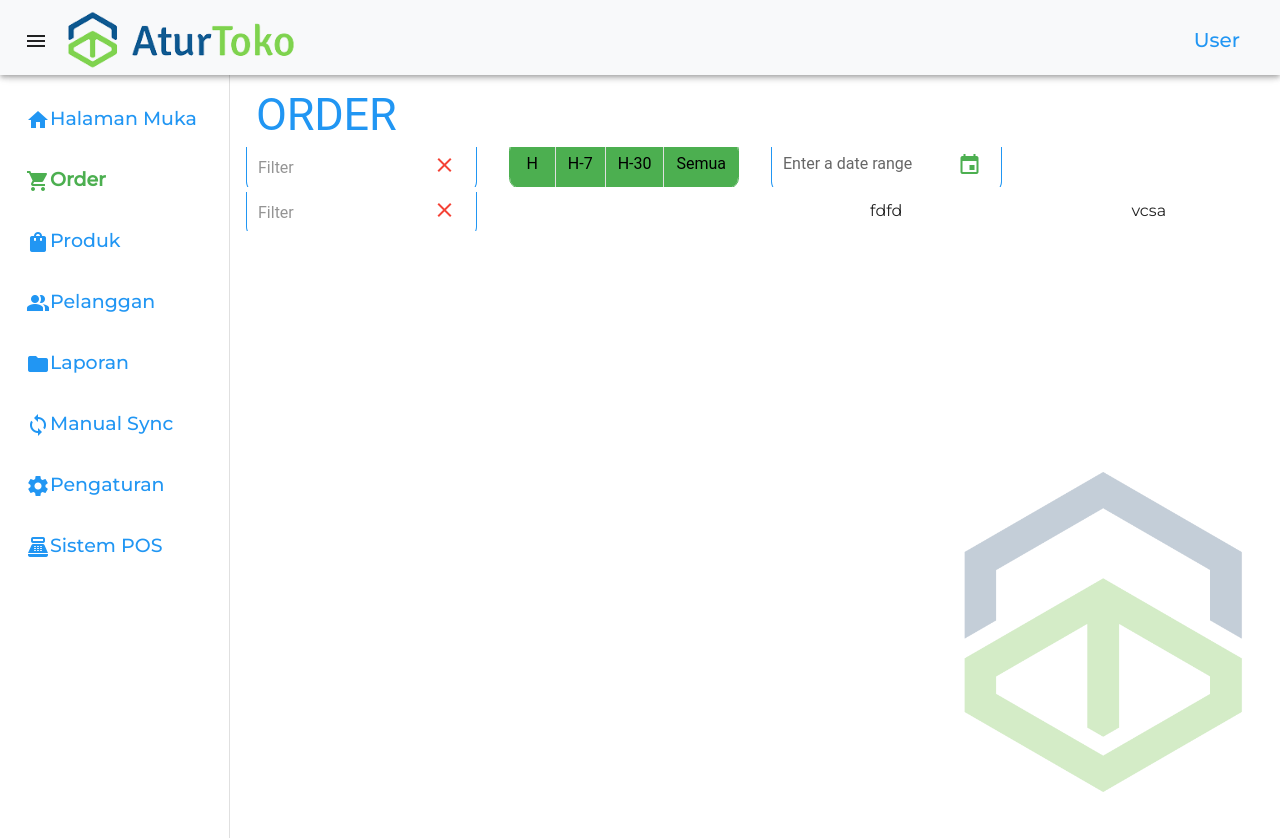
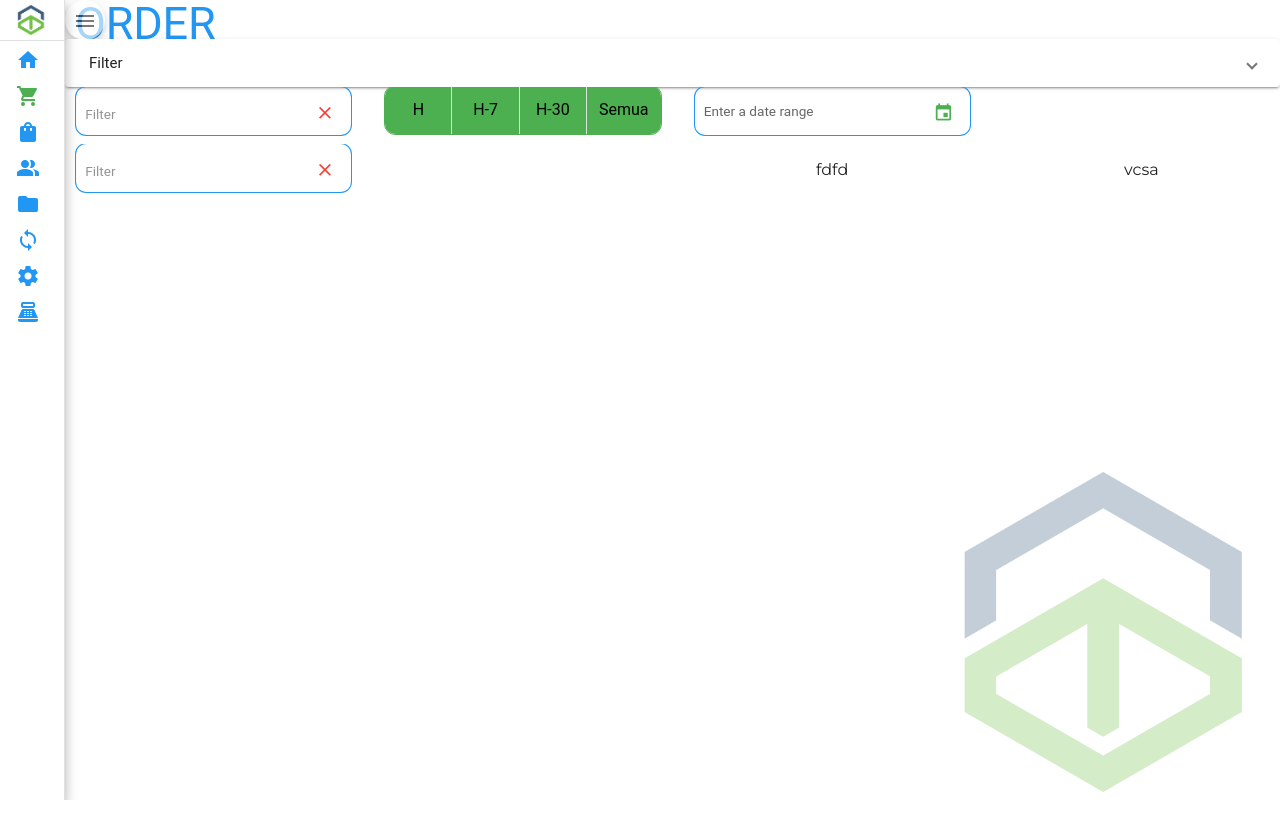
Before and after one commit to riidhopangestu/test, an Angular app: page /order in a window 1280 px wide. Shown: the top 838 px of the page. After the commit the page ends 800 px from the top, so only its background shows below. Built offline with nearby package versions, Linux system fonts and the light colour scheme.

Commit message:
update 8 sept

```diff
--- a/src/app/app.component.html
+++ b/src/app/app.component.html
@@ -1,4 +1,4 @@
-<mat-toolbar class="mat-elevation-z4">
+<!-- <mat-toolbar class="mat-elevation-z4">
   <mat-toolbar-row>
     <button mat-icon-button><mat-icon (click)="sidenav.toggle();">menu</mat-icon></button>
     <img src="assets/img/aturtokologo.png" alt="AturToko" class="imglogo" >
@@ -9,26 +9,29 @@
         <button mat-menu-item (click)="openDialog()"><mat-icon color="primary">logout</mat-icon>Logout</button>
       </mat-menu>
   </mat-toolbar-row>
-</mat-toolbar>
+</mat-toolbar> -->
 
-<mat-sidenav-container>
-  <mat-sidenav #sidenav mode="side" [(opened)]="opened">
+<mat-sidenav-container autosize>
+  <mat-sidenav #sidenav mode="side" [(opened)]="opened" class="mat-elevation-z8">
     <!-- <img style="width: 200px; " src="assets/img/aturtokologo.png" alt="AturToko"> -->
       <!-- <img style="width: 200px; " src="assets/img/aturtokologo.png" alt="AturToko"> -->
+      <img *ngIf="showText" src="assets/img/aturtokologo.png" alt="AturToko" class="imglogo" >
+      <img *ngIf="!showText" src="assets/img/logobawah.png" alt="AturToko" class="imgminilogo" >
+      <mat-divider></mat-divider>
 
-      <div><button mat-button routerLink="dashboard" routerLinkActive="active"><mat-icon>home</mat-icon>Halaman Muka</button></div>
-      <div><button mat-button routerLink="order" routerLinkActive="active"><mat-icon>shopping_cart</mat-icon>Order</button></div>
-      <div><button mat-button routerLink="product" routerLinkActive="active"><mat-icon>shopping_bag</mat-icon>Produk</button></div>
-      <div><button mat-button routerLink="customer" routerLinkActive="active"><mat-icon>people_alt</mat-icon>Pelanggan</button></div>
-      <div><button mat-button routerLink="document" routerLinkActive="active"><mat-icon>folder</mat-icon>Laporan</button></div>
-      <div><button mat-button routerLink="manualsync" routerLinkActive="active"><mat-icon>sync</mat-icon>Manual Sync</button></div>
-      <div><button mat-button [matMenuTriggerFor]="pengaturan" routerLinkActive="active"><mat-icon>settings</mat-icon>Pengaturan</button></div>
+      <div><button mat-button routerLink="dashboard" routerLinkActive="active"><mat-icon>home</mat-icon><span *ngIf="showText">Halaman Muka</span></button></div>
+      <div><button mat-button routerLink="order" routerLinkActive="active"><mat-icon>shopping_cart</mat-icon><span *ngIf="showText">Order</span></button></div>
+      <div><button mat-button routerLink="product" routerLinkActive="active"><mat-icon>shopping_bag</mat-icon><span *ngIf="showText">Produk</span></button></div>
+      <div><button mat-button routerLink="customer" routerLinkActive="active"><mat-icon>people_alt</mat-icon><span *ngIf="showText">Pelanggan</span></button></div>
+      <div><button mat-button routerLink="document" routerLinkActive="active"><mat-icon>folder</mat-icon><span *ngIf="showText">Laporan</span></button></div>
+      <div><button mat-button routerLink="manualsync" routerLinkActive="active"><mat-icon>sync</mat-icon><span *ngIf="showText">Manual Sync</span></button></div>
+      <div><button mat-button [matMenuTriggerFor]="pengaturan" routerLinkActive="active"><mat-icon>settings</mat-icon><span *ngIf="showText">Pengaturan</span></button></div>
       <div><mat-menu #pengaturan="matMenu" >
-        <button mat-menu-item routerLink="setting-user" routerLinkActive="active"><mat-icon>groups</mat-icon>Pengguna</button>
+        <button mat-menu-item routerLink="setting-user" routerLinkActive="active"><mat-icon>groups</mat-icon> Pengguna</button>
         <button mat-menu-item routerLink="setting-marketplace" routerLinkActive="active"><mat-icon>store</mat-icon> Marketplace Saya</button>
         <button mat-menu-item disabled routerLinkActive="active"><mat-icon>storefront</mat-icon> Setting BuatToko</button>
       </mat-menu></div>
-      <div><button mat-button routerLink="systempos" routerLinkActive="active"><mat-icon>point_of_sale</mat-icon>Sistem POS</button></div>
+      <div><button mat-button routerLink="systempos" routerLinkActive="active"><mat-icon>point_of_sale</mat-icon><span *ngIf="showText">Sistem POS</span></button></div>
     <!-- <span class="menu-spacer"></span>
       <button mat-button color="primary" [matMenuTriggerFor]="user">User</button>
       <mat-menu #user="matMenu" >
@@ -37,7 +40,31 @@
       </mat-menu> -->
 
   </mat-sidenav>
+
+  <!-- <mat-sidenav *ngIf="!sidenav.opened" opened="true" mode="side" class="mat-elevation-z8">
+      <img src="assets/img/logobawah.png" alt="AturToko" class="imgminilogo" >
+      <mat-divider></mat-divider>
+
+      <div><button mat-button routerLink="dashboard" routerLinkActive="active"><mat-icon>home</mat-icon></button></div>
+      <div><button mat-button routerLink="order" routerLinkActive="active"><mat-icon>shopping_cart</mat-icon></button></div>
+      <div><button mat-button routerLink="product" routerLinkActive="active"><mat-icon>shopping_bag</mat-icon></button></div>
+      <div><button mat-button routerLink="customer" routerLinkActive="active"><mat-icon>people_alt</mat-icon></button></div>
+      <div><button mat-button routerLink="document" routerLinkActive="active"><mat-icon>folder</mat-icon></button></div>
+      <div><button mat-button routerLink="manualsync" routerLinkActive="active"><mat-icon>sync</mat-icon></button></div>
+      <div><button mat-button [matMenuTriggerFor]="pengaturan" routerLinkActive="active"><mat-icon>settings</mat-icon></button></div>
+      <div><mat-menu #pengaturan="matMenu" >
+        <button mat-menu-item routerLink="setting-user" routerLinkActive="active"><mat-icon>groups</mat-icon>Pengguna</button>
+        <button mat-menu-item routerLink="setting-marketplace" routerLinkActive="active"><mat-icon>store</mat-icon> Marketplace Saya</button>
+        <button mat-menu-item disabled routerLinkActive="active"><mat-icon>storefront</mat-icon> Setting BuatToko</button>
+      </mat-menu></div>
+      <div><button mat-button routerLink="systempos" routerLinkActive="active"><mat-icon>point_of_sale</mat-icon></button></div>
+  </mat-sidenav> -->
+
   <mat-sidenav-content>
+    <button mat-mini-fab class="menutoggle" (click)="showText = !showText;">
+      <mat-icon *ngIf="showText">arrow_back</mat-icon>
+      <mat-icon *ngIf="!showText">menu</mat-icon>
+    </button>
     <img src="assets/img/logobawah.png" alt="AturToko" class="backgroundimg" >
     <router-outlet></router-outlet>
   </mat-sidenav-content>
--- a/src/app/app.component.scss
+++ b/src/app/app.component.scss
@@ -10,7 +10,7 @@
  }
 .mat-toolbar {
     background-color: #f8f9fa;
-    height: 75px;
+    height: 60px;
     padding: 8px;
     padding-left: 0px;
     position: sticky;
@@ -20,7 +20,8 @@
 
 .mat-toolbar .mat-button {
     font-family: Montserrat;
-    font-size: 20px;
+    font-size: 14px;
+    display: block;
 }
 
 .menu-spacer {
@@ -29,27 +30,40 @@
 
 mat-sidenav {
     background-color: whitesmoke;
-    width: 230px;
+    height: 100%;
+    border-right: none;
     overflow: hidden;
 }
 mat-sidenav-content {
     background-color: white;
+    overflow: auto !important;
 }
+
+.menutoggle {
+    background-color: white !important;
+    opacity: 0.6;
+    color: black;
+    position: fixed !important;
+    top: 0 !important;
+    // margin-left: -20px !important;
+}
+
+.mat-sidenav-content::-webkit-scrollbar {
+    display: none;
+}
+
 mat-sidenav .mat-button {
     font-family: Montserrat;
-    font-size: 19px;
-    padding: 10px;
-    margin-bottom: 5px;
+    font-size: 14px;
     color: $primary;
+    width: 100%;
+    text-align: left;
 }
 
 mat-sidenav-container {
     height: 100%;
 }
 
-mat-sidenav, mat-sidenav-content {
-    padding: 16px;
-}
 
 .backgroundimg {
     position: fixed;
@@ -62,7 +76,7 @@ mat-sidenav, mat-sidenav-content {
 
 
 .mat-menu-item {
-    font-size: 20px !important;
+    font-size: 14px !important;
     color: $primary;
 }
 
@@ -77,14 +91,47 @@ mat-sidenav, mat-sidenav-content {
 }
 
 .imglogo {
-    width: 250px;
+    width: 140px;
+    margin: 5px 16px;
 }
+
+.imgminilogo {
+  display: block;
+  margin-left: auto;
+  margin-right: auto;
+  width: 30px;
+  margin: 5px 16px;
+}
+
 
 header {
     margin-left: 10px;
-    margin-bottom: -4em;
+    font-size: 26px;
+    margin-bottom: -2.8em;
     color: $primary;
 }
+
+div , .table {
+    border-radius: 1em;
+  }
+  mat-table {
+    width: 100%;
+    border-radius: 1em 1em 0em 0em;
+    overflow:hidden !important;
+    border-collapse: collapse !important;
+    // font-weight: bold;
+  }
+
+  .mat-header-cell {
+    font-size: 14px;
+    color: #ffff;
+    background-color: $primary;
+  }
+  .mat-cell {
+    text-align: left;
+    font-size: 14px;
+  }
+
 
 .mat-form-field-appearance-outline .mat-form-field-outline {
     color: $primary;
@@ -112,5 +159,5 @@ header {
 }
 
 mat-form-field {
-    font-size: 16px;
+    font-size: 13.6px;
 }
--- a/src/app/app.component.ts
+++ b/src/app/app.component.ts
@@ -11,6 +11,7 @@ import { DialogComponent } from './dialog/dialog.component';
 export class AppComponent {
   title = 'desainaturtoko';
   opened = true;
+  showText = false;
 
 
 
--- a/src/app/dashboard/dashboard.component.scss
+++ b/src/app/dashboard/dashboard.component.scss
@@ -1,10 +1,4 @@
 @import "src/_variables.scss";
-
-header {
-    margin-left: 10px;
-    margin-bottom: -4em;
-    color: $primary;
-}
 
 .grid-container {
     display: grid;
@@ -20,41 +14,25 @@ header {
   @media (max-width: 600px) {
     .grid-container { grid-template-columns: repeat(1, 1fr); }
   }
-div , .table {
-  border-radius: 1em;
-}
-mat-table {
-  width: 100%;
-  border-radius: 1em;
-  overflow:hidden !important;
-  border-collapse: collapse !important;
-  // font-weight: bold;
-}
-
-.mat-header-cell {
-  font-size: 24px;
-  color: #ffff;
-  background-color: $primary;
-}
-.mat-cell {
-  text-align: left;
-  font-size: 18px;
-}
 
 .mat-column-id {
-flex: 0 0 5%;
+flex: 0 0 5% !important;
+width: 5% !important;
 }
 
 .mat-column-title {
-  flex: 0 0 20%;
+  flex: 0 0 20% !important;
+  width: 20% !important;
 }
 
 .mat-column-description {
-  flex: 0 0 60%;
+  flex: 0 0 60% !important;
+  width: 60% !important;
 }
 
 .mat-column-price {
-  flex: 0 0 15%;
+  flex: 0 0 15% !important;
+  width: 15% !important;
 }
 
 mat-form-field {
--- a/src/app/order/order.component.html
+++ b/src/app/order/order.component.html
@@ -5,6 +5,13 @@
 
 <body>
 
+    <mat-expansion-panel>
+        <mat-expansion-panel-header>
+            <mat-panel-title>
+                Filter
+            </mat-panel-title>
+        </mat-expansion-panel-header>
+    </mat-expansion-panel>
     <mat-grid-list cols="4" rowHeight="4:1" gutterSize="2rem">
         <mat-grid-tile colspan="1">
             <mat-form-field appearance="outline">
--- a/src/app/order/order.component.scss
+++ b/src/app/order/order.component.scss
@@ -1,13 +1,8 @@
 @import "src/_variables.scss";
-
-header {
-    margin-left: 10px;
-    margin-bottom: -4em;
-    color: $primary;
-}
 
 mat-grid-list {
     margin-bottom: 5px;
+    margin-left: 10px;
 }
 
 mat-grid-tile {
```
Also changed, not shown: src/assets/img/aturtokologo.png.
